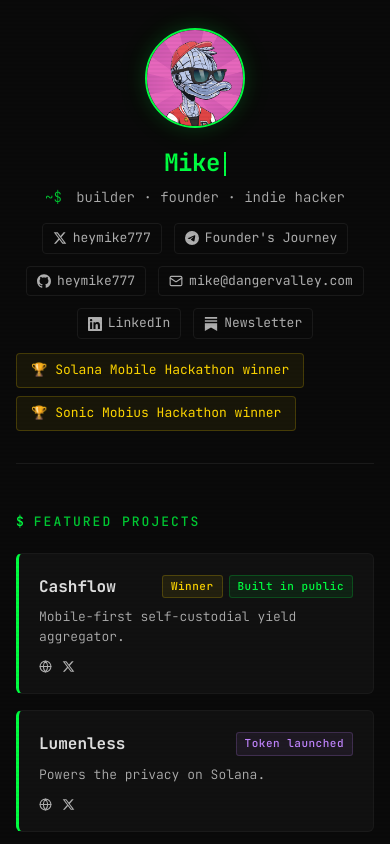
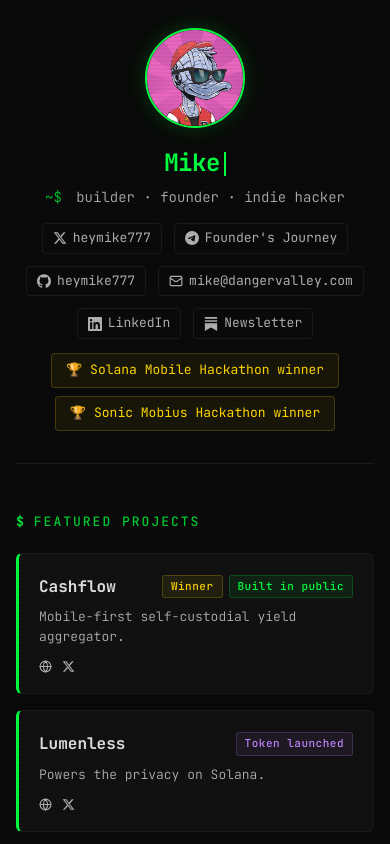
Before and after one commit to heymike777/heymike-website, a website: page index.html in a window 390 px wide. Shown: the top 844 px of the page. Drawn offline with Linux system fonts and the light colour scheme.

Commit message:
Update style.css

```diff
--- a/style.css
+++ b/style.css
@@ -445,6 +445,10 @@
         justify-content: center;
     }
 
+    .hero-highlights {
+        justify-content: center;
+    }
+
     .projects-grid {
         grid-template-columns: 1fr;
     }
```
